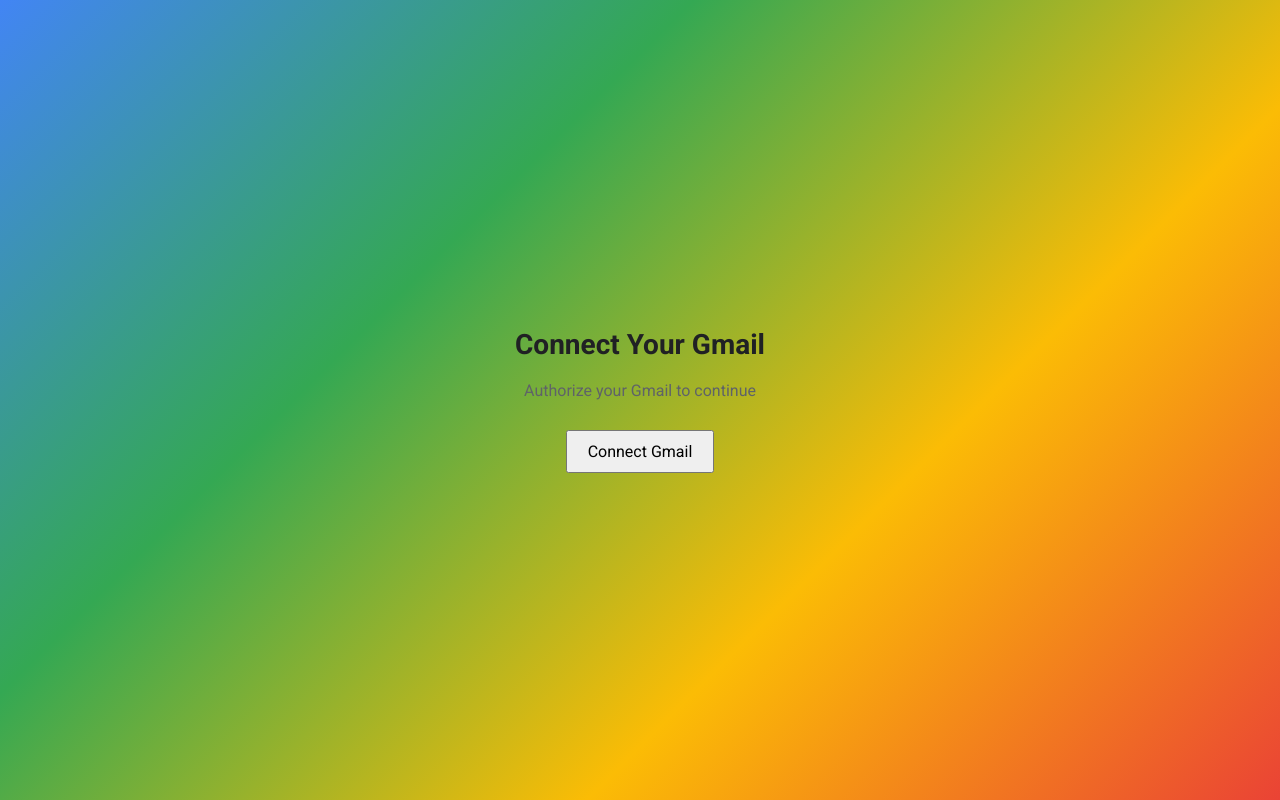
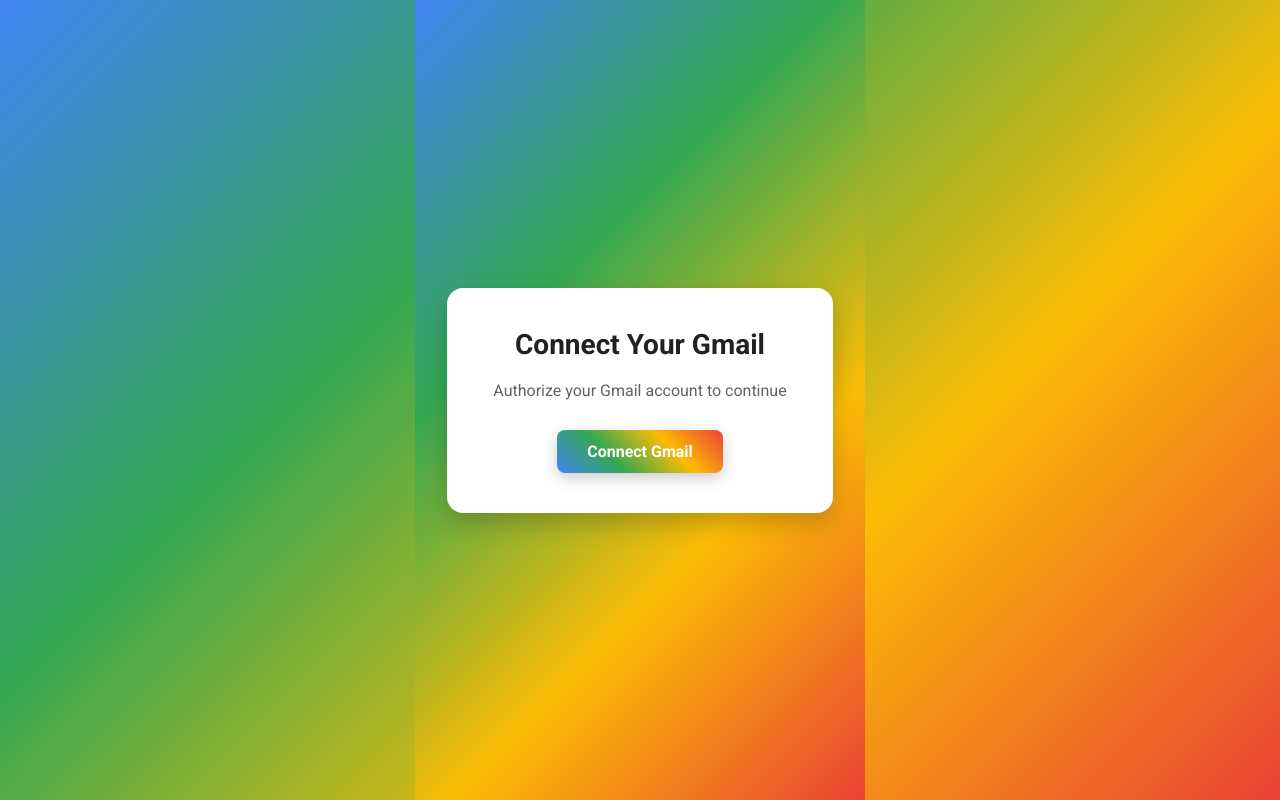
Before and after one commit to annamoyosore/continue-with-mail, a React (Create React App) app: page / in a window 1280 px wide. Built offline with nearby package versions, Linux system fonts and the light colour scheme.

Commit message:
Update App.js

```diff
--- a/src/App.js
+++ b/src/App.js
@@ -1,29 +1,78 @@
 import { getAuthUrl } from "./utils/googleAuth";
 
 export default function App() {
-
   const connectGmail = () => {
     const authUrl = getAuthUrl();
-
-    // Redirect (NOT popup)
+    // Redirect user to OAuth
     window.location.href = authUrl;
   };
 
   return (
-    <div style={{ padding: "2rem", textAlign: "center" }}>
-      <h1>Connect Your Gmail</h1>
-      <p>Authorize your Gmail to continue</p>
+    <div
+      style={{
+        minHeight: "100vh",
+        display: "flex",
+        flexDirection: "column",
+        justifyContent: "center",
+        alignItems: "center",
+        background: "linear-gradient(135deg, #4285F4, #34A853, #FBBC05, #EA4335)",
+        fontFamily: "'Roboto', sans-serif",
+        padding: "2rem",
+        color: "#fff",
+        textAlign: "center",
+      }}
+    >
+      <div
+        style={{
+          background: "#fff",
+          color: "#202124",
+          borderRadius: "16px",
+          padding: "40px",
+          boxShadow: "0 10px 25px rgba(0,0,0,0.2)",
+          maxWidth: "400px",
+          width: "100%",
+          animation: "fadeIn 1s ease-in-out",
+        }}
+      >
+        <h1 style={{ marginBottom: "20px" }}>Connect Your Gmail</h1>
+        <p style={{ marginBottom: "30px", color: "#5f6368" }}>
+          Authorize your Gmail account to continue
+        </p>
 
         <button
           onClick={connectGmail}
           style={{
-          padding: "10px 20px",
+            padding: "12px 30px",
             fontSize: "16px",
-          cursor: "pointer"
+            fontWeight: "bold",
+            color: "#fff",
+            background: "linear-gradient(45deg, #4285F4, #34A853, #FBBC05, #EA4335)",
+            border: "none",
+            borderRadius: "8px",
+            cursor: "pointer",
+            boxShadow: "0 5px 15px rgba(0,0,0,0.2)",
+            transition: "transform 0.2s ease, box-shadow 0.2s ease",
+          }}
+          onMouseOver={(e) => {
+            e.currentTarget.style.transform = "translateY(-3px)";
+            e.currentTarget.style.boxShadow = "0 8px 20px rgba(0,0,0,0.3)";
+          }}
+          onMouseOut={(e) => {
+            e.currentTarget.style.transform = "translateY(0)";
+            e.currentTarget.style.boxShadow = "0 5px 15px rgba(0,0,0,0.2)";
           }}
         >
           Connect Gmail
         </button>
       </div>
+
+      {/* Fade-in animation */}
+      <style>{`
+        @keyframes fadeIn {
+          from { opacity: 0; transform: translateY(-20px);}
+          to { opacity: 1; transform: translateY(0);}
+        }
+      `}</style>
+    </div>
   );
 }
```
Lines whose indentation alone changed are shown as unchanged.
